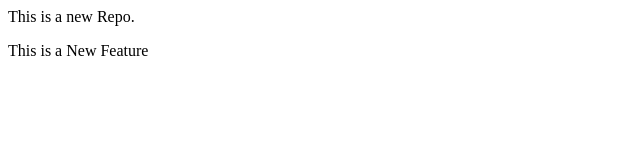
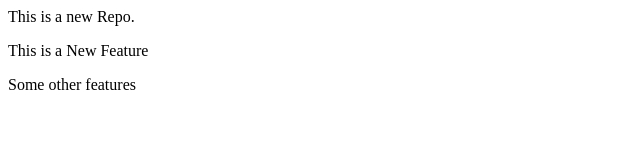
Before and after one commit to anshbhandary/LocalRepo, a plain HTML site: page index.html in a window 1280 px wide. Shown: the whole page, without its empty margins (0-640 px from the left). Drawn offline with Linux system fonts and the light colour scheme.

Commit message:
Extra feature

```diff
--- a/index.html
+++ b/index.html
@@ -1,2 +1,3 @@
 <p>This is a new Repo.</p>
 <p>This is a New Feature</p>
+<p>Some other features</p>
```
